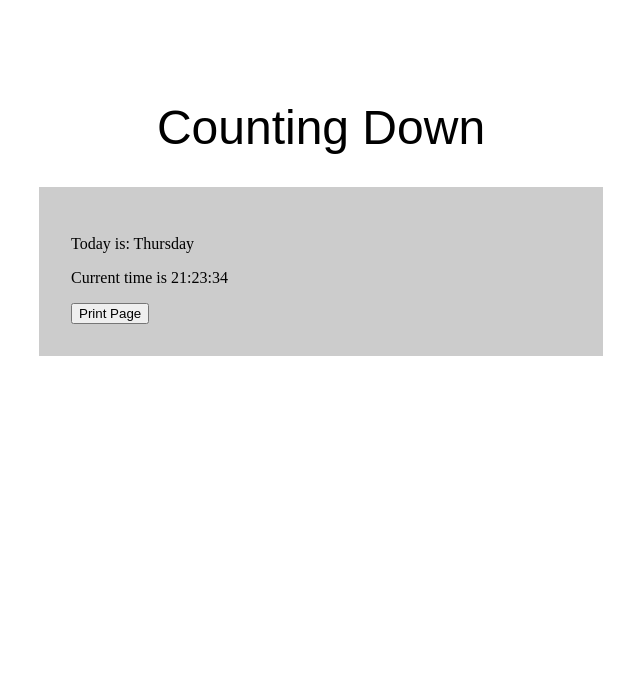
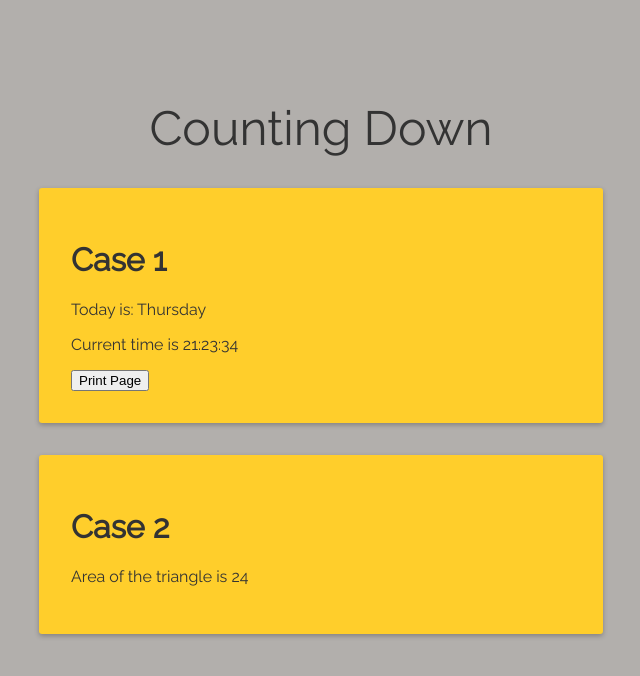
Before and after one commit to devpaps/javascript, a plain HTML site: page index.html in a window 1280 px wide. Shown: the whole page, without its empty margins (319-959 px from the left). Drawn offline with Linux system fonts and the light colour scheme.

Commit message:
Some more JS

```diff
--- a/assets/css/style.css
+++ b/assets/css/style.css
@@ -1,13 +1,20 @@
+body {
+  background: #b2afac;
+  font-family: 'Raleway', sans-serif;
+  color: #333;
+}
+
 .countdown {
   margin: 100px auto 0 auto;
   font-size: 3rem;
-  font-family: sans-serif;
   text-align: center;
 }
 
 .testArea {
   width: 500px;
-  background: #ccc;
+  background: #ffce2b;
   padding: 2rem;
   margin: 2rem auto;
+  box-shadow: 0 2px 5px rgba(0, 0, 0, 0.26);
+  border-radius: 3px;
 }
--- a/assets/js/main.js
+++ b/assets/js/main.js
@@ -1,3 +1,21 @@
+
+
+
+//Sortera ut en sträng så att den blir i rätt ordning.
+
+
+
+//document.getElementById('word').innerHTML = reverse;
+
+
+//Räknar ut Arean av en triangel med sidorna
+//funktionen håller två parametrar tal1 (4) och tal2 (6), som sedan räknas ut och returneras i variabeln beräkna
+var beräkna = function (tal1,tal2) {
+ return tal1 * tal2;
+}
+//Placerar informationen i triangle elmentet i DOM.
+document.getElementById("triangle").innerHTML = "Area of the triangle is " + beräkna(4,6);
+
 
 
 //Skriver ut den aktuella sidan. Här behöver jag inte kalla på min funktion,
--- a/index.html
+++ b/index.html
@@ -3,16 +3,25 @@
   <head>
     <meta charset="utf-8">
     <link rel="stylesheet" href="assets/css/style.css">
+    <link href="https://fonts.googleapis.com/css?family=Raleway" rel="stylesheet">
     <title>Javascript</title>
   </head>
   <body>
 
     <div id="countdown" class="countdown">Counting Down</div>
 
-    <div class="testArea">
+    <div class="testArea One">
+      <h1>Case 1</h1>
       <p id="current_Day"></p>
       <p id="current_Time"></p>
       <button type="button" onclick="utskrift()">Print Page</button>
+    </div>
+
+    <div class="testArea Two">
+      <h1>Case 2</h1>
+      <p id="triangle"></p>
+      <p id="current_Time"></p>
+      <p id="word"></p>
     </div>
 
     <script type="text/javascript" src="assets/js/main.js">
```
